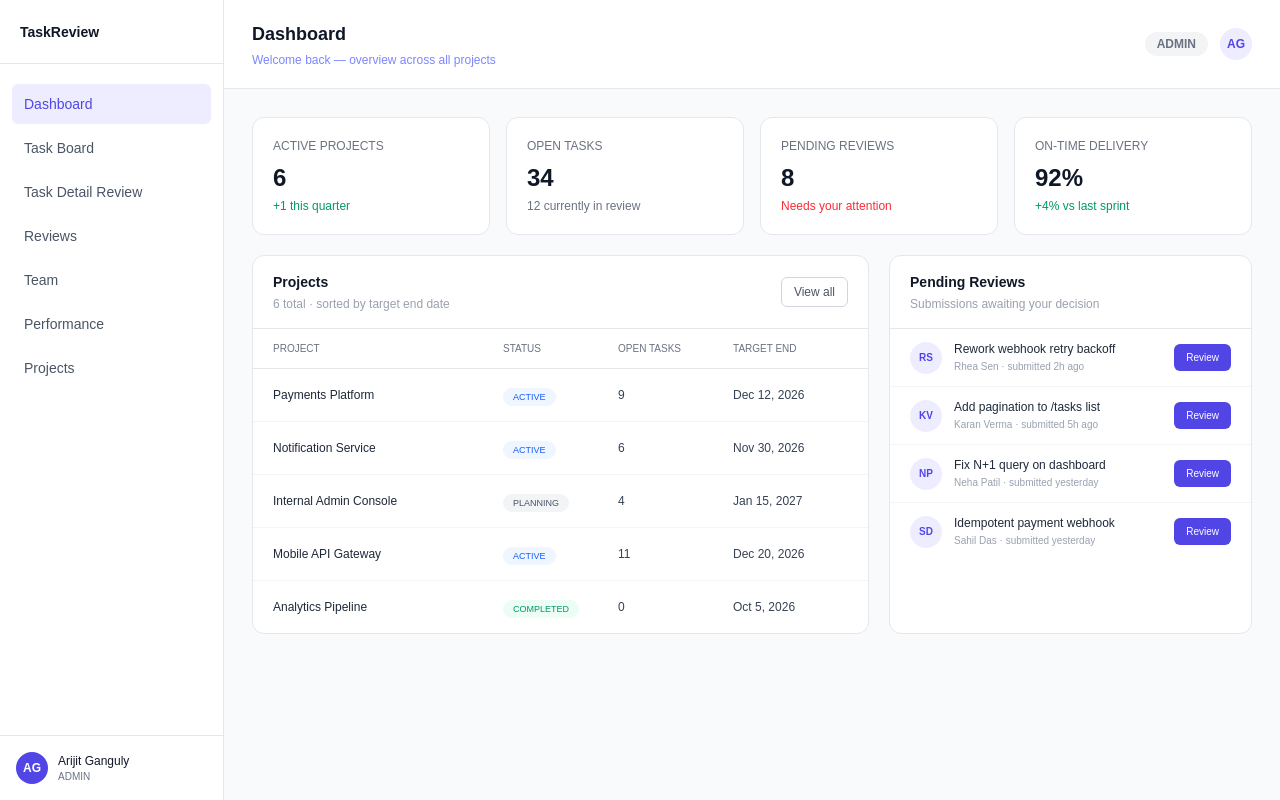
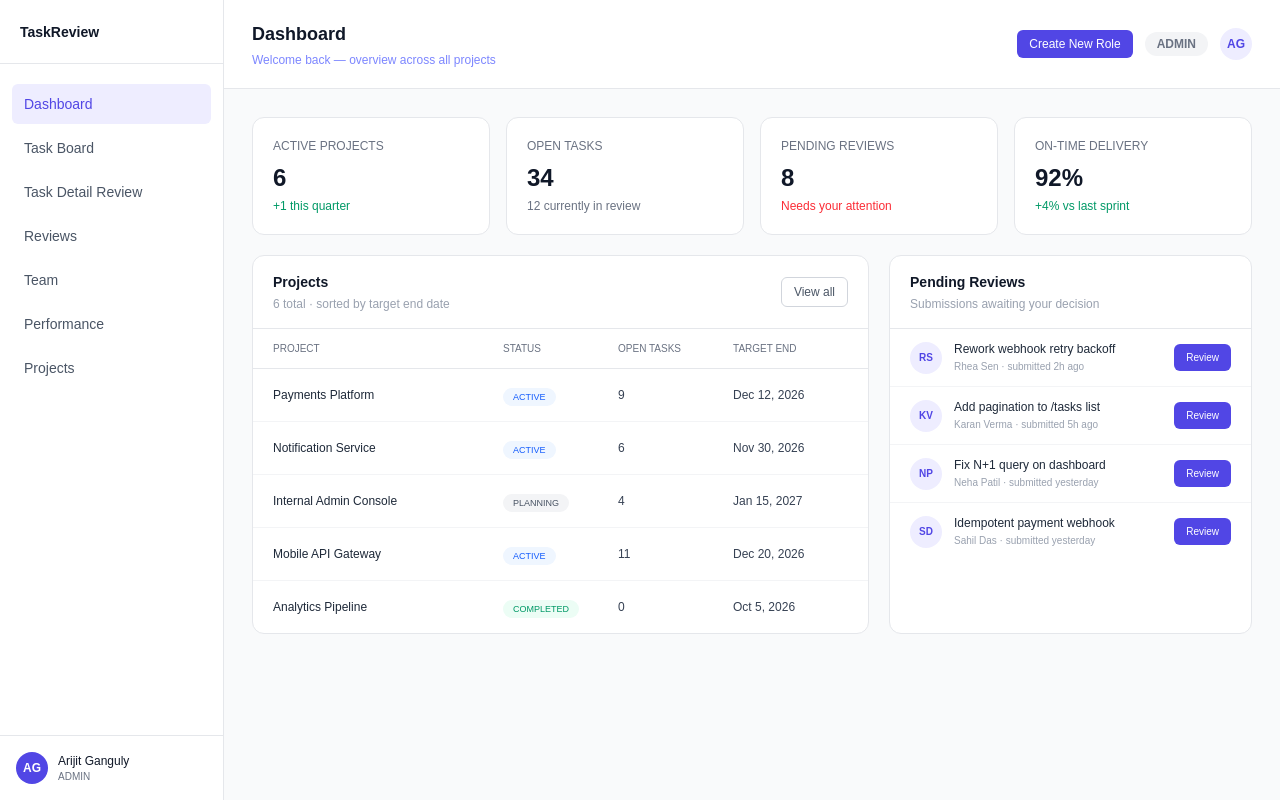
Before and after one commit to WorkR25/Internal-Engineering-Task-Management-System-Frontend, a Next.js app: page / in a window 1280 px wide. Built offline with nearby package versions, Linux system fonts and the light colour scheme.

Commit message:
creae new role button

```diff
--- a/src/components/admin-components/role-components/create-role.css
+++ b/src/components/admin-components/role-components/create-role.css
@@ -1,11 +1,11 @@
 @reference "../../../app/globals.css";
 
 .create-role-page {
-    @apply flex min-h-screen items-center justify-center bg-white;
+    @apply fixed inset-0 z-50 flex items-center justify-center bg-black/30;
 }
 
 .create-role-card {
-    @apply w-full max-w-[360px] overflow-hidden rounded-xl border border-gray-200 bg-white shadow-lg;
+    @apply w-full max-w-[360px] overflow-hidden rounded-xl border border-gray-200 bg-white shadow-2xl;
 }
 
 .create-role-header {
--- a/src/components/admin-components/role-components/create-role.tsx
+++ b/src/components/admin-components/role-components/create-role.tsx
@@ -3,9 +3,15 @@
 import { useState } from "react";
 import "./create-role.css";
 
-export default function CreateRole() {
+interface CreateRoleProps {
+  isOpen: boolean;
+  onClose: () => void;
+}
+
+export default function CreateRole({isOpen,onClose,}: CreateRoleProps) {
     const [roleName, setRoleName] = useState("");
     const [description, setDescription] = useState("");
+    if (!isOpen) return null;
 
     return (
         <main className="create-role-page">
@@ -21,6 +27,7 @@ export default function CreateRole() {
                     <button
                         type="button"
                         className="create-role-close"
+                        onClick={onClose}
                     >
                         ×
                     </button>
@@ -75,6 +82,7 @@ export default function CreateRole() {
                         <button
                             type="button"
                             className="create-role-cancel"
+                            onClick={onClose}
                         >
                             Cancel
                         </button>
--- a/src/pages/admin/dashboard-admin/dashboard.css
+++ b/src/pages/admin/dashboard-admin/dashboard.css
@@ -154,3 +154,7 @@
 .btn-primary {
   @apply rounded-md bg-[#5146e5] px-3 py-1.5 text-[10px] font-medium text-white hover:bg-indigo-700 transition-colors;
 }
+
+.create-role-btn {
+  @apply rounded-md bg-[#5146e5] px-3 py-1.5 text-xs font-medium text-white transition-colors hover:bg-indigo-700;
+}
--- a/src/pages/admin/dashboard-admin/dashboard.tsx
+++ b/src/pages/admin/dashboard-admin/dashboard.tsx
@@ -1,7 +1,8 @@
 "use client";
-
+import { useState } from "react";
 import Sidebar from "../../../components/admin-components/layout/sidebar";
 import "./dashboard.css"; // <-- Import the new stylesheet
+import CreateRole from "@/components/admin-components/role-components/create-role";
 
 const projects = [
   { name: "Payments Platform", status: "ACTIVE", openTasks: 9, targetEnd: "Dec 12, 2026" },
@@ -19,6 +20,7 @@ const pendingReviews = [
 ];
 
 export default function Dashboard() {
+  const [isRoleModalOpen, setIsRoleModalOpen] = useState(false);
   return (
     <main className="dashboard-container">
       <Sidebar
@@ -35,7 +37,16 @@ export default function Dashboard() {
           </div>
 
           <div className="header-actions">
-            <span className="admin-badge">ADMIN</span>
+          <button
+            type="button"
+            className="create-role-btn"
+            onClick={() => setIsRoleModalOpen(true)}
+          >
+          Create New Role
+          </button>
+
+          <span className="admin-badge">ADMIN</span>
+
             <div className="admin-avatar">AG</div>
           </div>
         </header>
@@ -144,6 +155,10 @@ export default function Dashboard() {
           </div>
         </div>
       </section>
+      <CreateRole
+  isOpen={isRoleModalOpen}
+  onClose={() => setIsRoleModalOpen(false)}
+/>
     </main>
   );
 }
```
